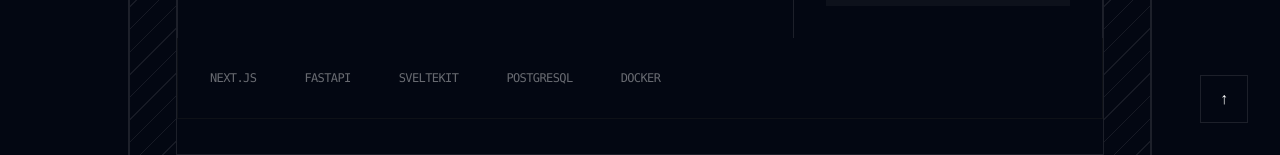
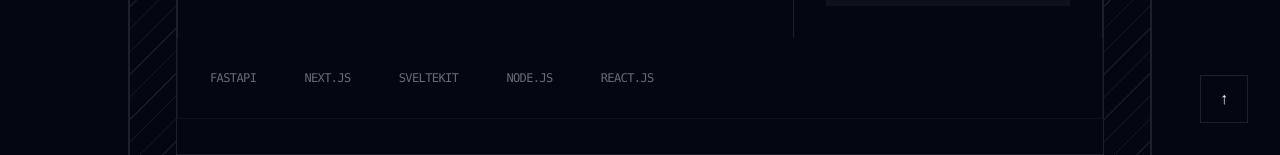
Before and after one commit to Dagin34/my-portfolio-v2, a SvelteKit app: page / in a window 1280 px wide. Shown: the part 645-800 px from the top of the page. Built offline with nearby package versions, Linux system fonts and the light colour scheme.

Commit message:
Changed up the technologies on the Landing

```diff
--- a/src/components/landing.svelte
+++ b/src/components/landing.svelte
@@ -48,10 +48,10 @@
     </div>
 
     <div class="border-x border-b border-border-color p-8 flex flex-wrap gap-12 opacity-40 grayscale hover:grayscale-0 transition-all duration-700">
+        <span class="text-xs font-mono tracking-tighter uppercase">FastAPI</span>
         <span class="text-xs font-mono tracking-tighter uppercase">Next.js</span>
-        <span class="text-xs font-mono tracking-tighter uppercase">FastAPI</span>
         <span class="text-xs font-mono tracking-tighter uppercase">SvelteKit</span>
-        <span class="text-xs font-mono tracking-tighter uppercase">PostgreSQL</span>
-        <span class="text-xs font-mono tracking-tighter uppercase">Docker</span>
+        <span class="text-xs font-mono tracking-tighter uppercase">Node.js</span>
+        <span class="text-xs font-mono tracking-tighter uppercase">React.js</span>
     </div>
 </section>
```
